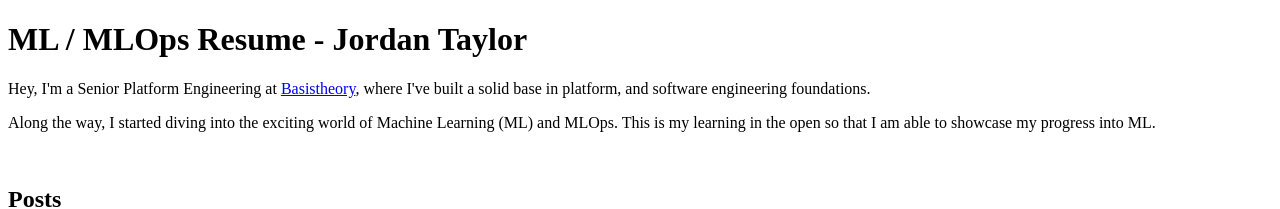
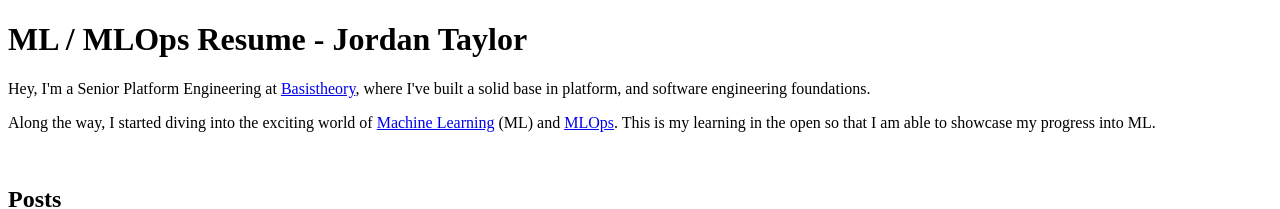
Before and after one commit to JustJordanT/ml-resume, a SvelteKit app: page / in a window 1280 px wide. Shown: the top 209 px of the page. Built offline with nearby package versions, Linux system fonts and the light colour scheme.

Commit message:
feat/hfef-links

```diff
--- a/src/routes/+page.svelte
+++ b/src/routes/+page.svelte
@@ -1,6 +1,6 @@
 <h1>ML / MLOps Resume - Jordan Taylor</h1>
 <p>Hey, I'm a Senior Platform Engineering at <a href="https://Basistheory.com">Basistheory</a>, where I've built a solid base in platform, and software engineering foundations. </p>
-<p>Along the way, I started diving into the exciting world of Machine Learning (ML) and MLOps. This is my learning in the open so that I am able to showcase my progress into ML.</p>
+<p>Along the way, I started diving into the exciting world of <a href="https://en.wikipedia.org/wiki/Machine_learning">Machine Learning</a> (ML) and <a href="https://en.wikipedia.org/wiki/MLOps">MLOps</a>. This is my learning in the open so that I am able to showcase my progress into ML.</p>
 
 <br/>
 
```
